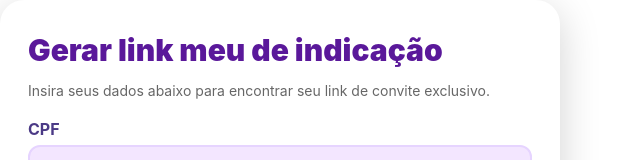
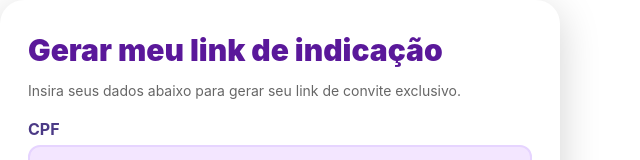
Before and after one commit to marketing827/invitelink, a website: page widget.html in a window 1280 px wide. Shown: the top 160 px of the page, without its empty margins (0-640 px from the left). Drawn offline with Linux system fonts and the light colour scheme.

Commit message:
Update widget.html

```diff
--- a/widget.html
+++ b/widget.html
@@ -130,8 +130,8 @@
   <div class="panel">
     <form id="invite-form" autocomplete="off" novalidate>
       <input type="text" name="nick" id="nick" style="display:none" tabindex="-1" autocomplete="off">
-      <h2 class="title">Gerar link meu de indicação</h2>
-      <p class="subtitle">Insira seus dados abaixo para encontrar seu link de convite exclusivo.</p>
+      <h2 class="title">Gerar meu link de indicação</h2>
+      <p class="subtitle">Insira seus dados abaixo para gerar seu link de convite exclusivo.</p>
 
       <label class="label" for="cpf">CPF</label>
       <input class="input" id="cpf" name="cpf" inputmode="numeric" placeholder="000.000.000-00" required maxlength="14">
```
